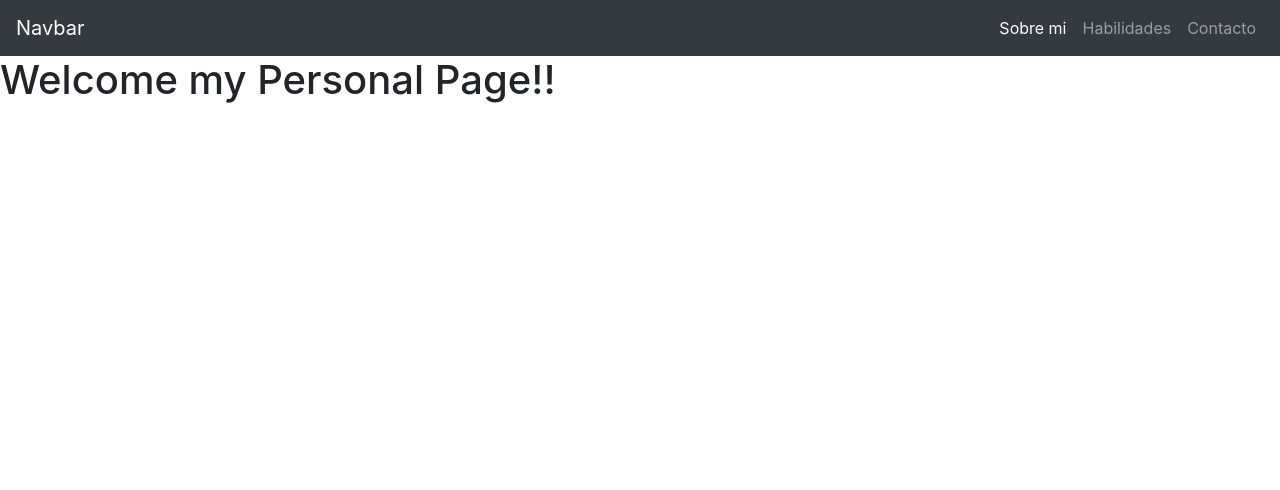
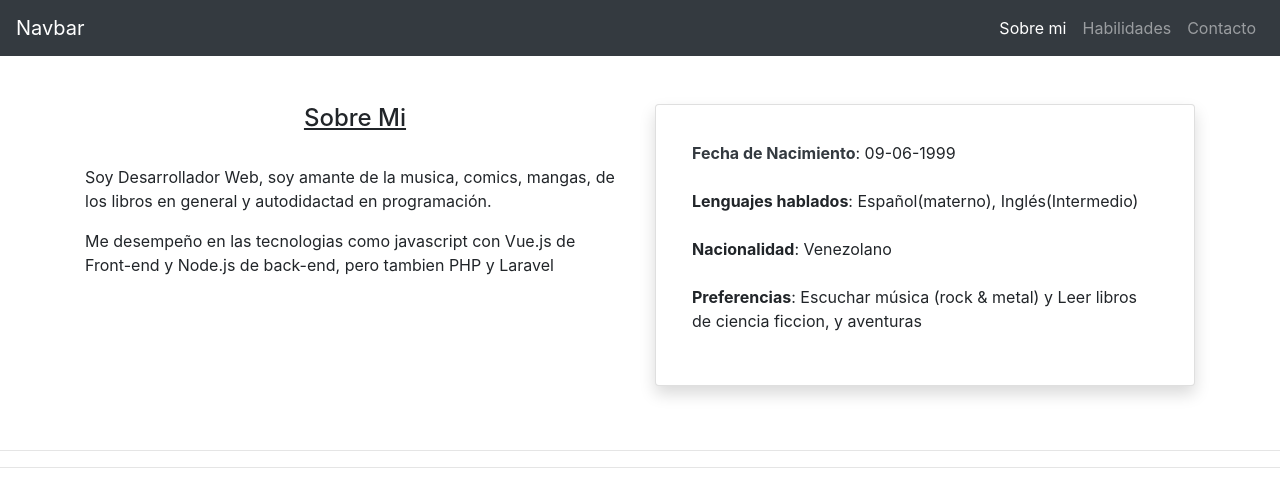
Before and after one commit to vojdel/portfolio-vue, a Vue app: page / in a window 1280 px wide. Shown: the top 490 px of the page. Built offline with nearby package versions, Linux system fonts and the light colour scheme.

Commit message:
feat: add section about me

```diff
--- a/src/App.vue
+++ b/src/App.vue
@@ -1,15 +1,26 @@
 <template>
   <div>
-  <navegacion></navegacion>
-  <h1>{{ tittle }}</h1>
+    <navegacion></navegacion>
+    <aboutMe></aboutMe>
+    <hr class="bg-seccondary w-100">
+    <abilities></abilities>
+    <hr class="bg-seccondary w-100">
+    <contact></contact>
   </div>
 </template>
 
 <script>
 import Menu from './components/menu'
+import AboutMe from './components/aboutMe'
+import Abilities from './components/abilities'
+import Contact from './components/contact'
+
 export default {
   components: {
-    navegacion: Menu
+    navegacion: Menu,
+    aboutMe: AboutMe,
+    abilities: Abilities,
+    contact: Contact
             },
   data() {
     return {
@@ -20,4 +31,7 @@ export default {
 </script>
 
 <style>
+  h4{
+      text-decoration: underline;
+  }
 </style>
--- a/src/components/aboutMe.vue
+++ b/src/components/aboutMe.vue
@@ -1,10 +1,47 @@
 <template>
+  <section class="container">
+    <div class="row mt-5">
+      <div class="col-6">
+        <h4 class="text-center">Sobre Mi</h4><br>
+        <p>Soy Desarrollador Web, soy amante de la musica, comics, mangas,
+de los libros en general y autodidactad en programación.</p>
+        <p>Me desempeño en las tecnologias como  javascript con Vue.js de
+Front-end y Node.js de back-end, pero tambien PHP y Laravel</p>
+      </div>
+      <div class="col-6">
+        <div class="card shadow p-3 mb-5 bg-white rounded">
+          <div class="card-body">
+            <p>
+            <strong class="text-dark">Fecha de Nacimiento</strong>: {{ fdn }} <br><br>
+            <strong>Lenguajes hablados</strong>: {{ allLenguages }}<br><br>
+            <strong>Nacionalidad</strong>: {{ nacionalidad }}<br><br>
+            <strong>Preferencias</strong>: {{ preferencs }}
+            </p>
+          </div>
+        </div>
+      </div>
+    </div>
+  </section>
 </template>
 
 <script>
 export default {
   data() {
     return {
+      fdn: "09-06-1999",
+      languages: [
+        'Español(materno)',
+        'Inglés(Intermedio)'
+             ],
+      nacionalidad: 'Venezolano',
+      preferencs: `Escuchar música (rock & metal) y Leer libros de ciencia
+        ficcion, y aventuras`
+
+    }
+  },
+  computed: {
+    allLenguages: function(){
+      return `${this.languages[0]}, ${this.languages[1]}`
     }
   }
 }
```
